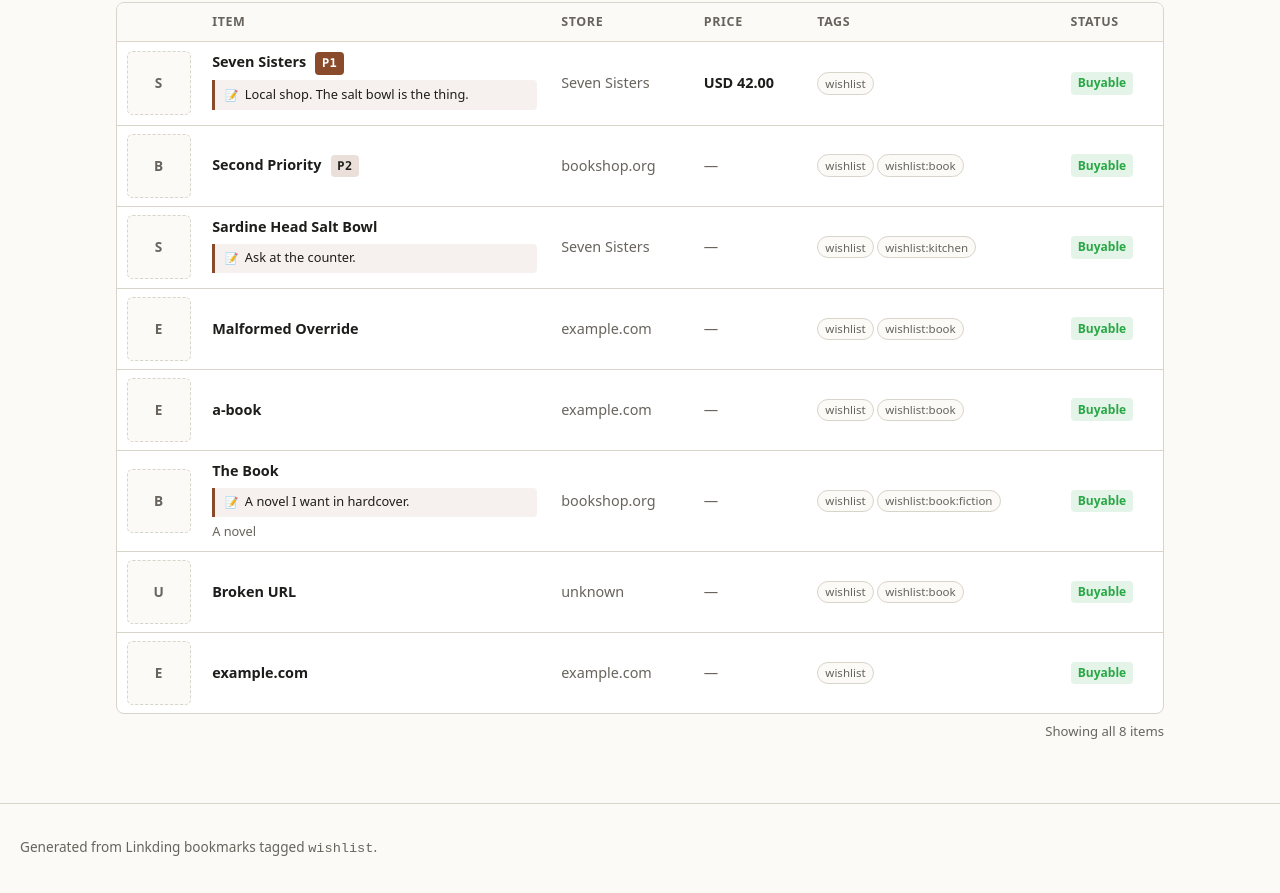
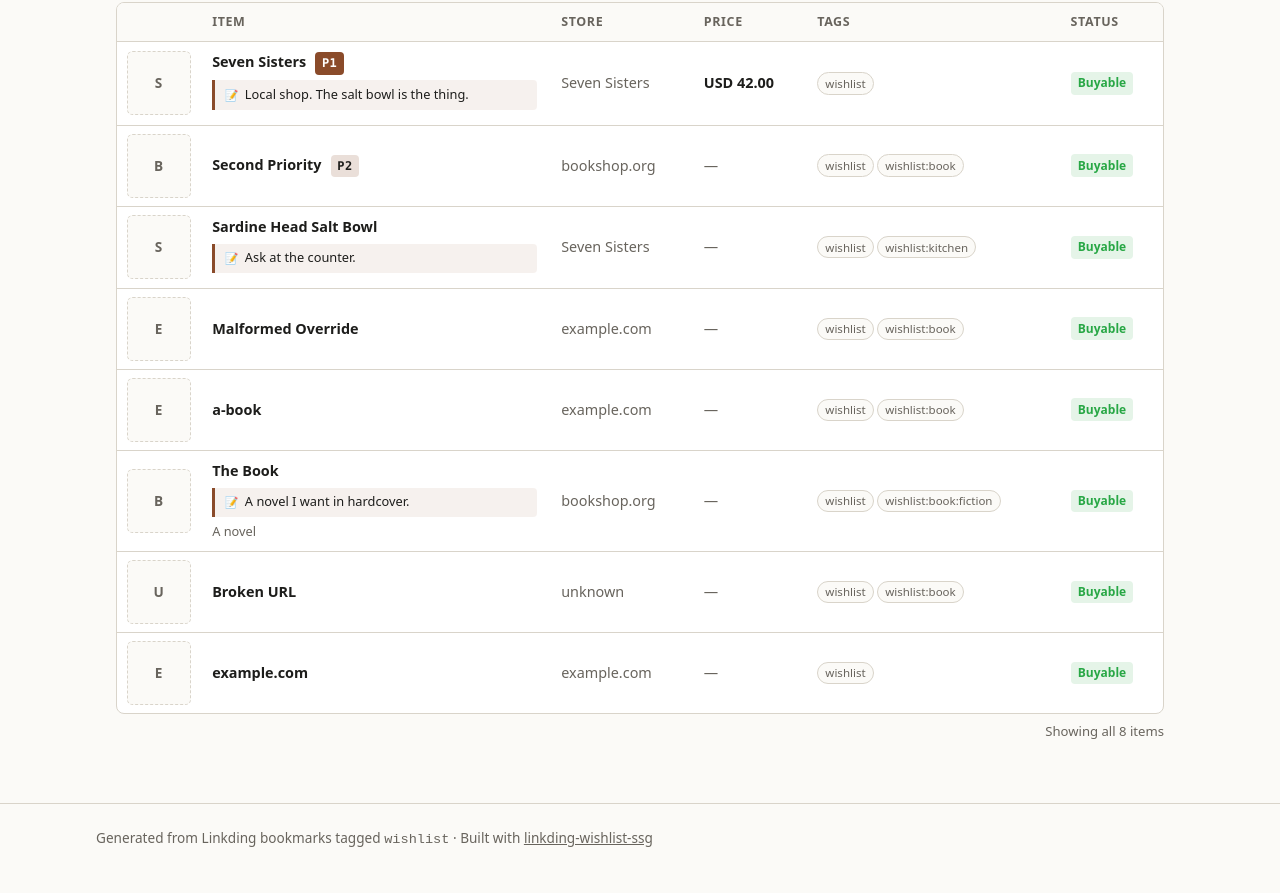
Before and after one commit to lmorchard/linkding-wishlist-ssg, a plain HTML site: page testdata/golden/index.html in a window 1280 px wide. Shown: the part 367-1260 px from the top of the page. Drawn offline with Linux system fonts and the light colour scheme; files that its build step writes are made by us from their sources; files whose address does not match are found by name.

Commit message:
fix: align footer margins with header and enrich with project link (#23)

```diff
--- a/internal/render/assets/style.css
+++ b/internal/render/assets/style.css
@@ -163,7 +163,25 @@ h2 a {
   border-top: 1px solid var(--border);
   color: var(--muted);
   font-size: 0.85rem;
-  padding: 1.25rem;
+  padding: 1.5rem 1.25rem 2.5rem;
+}
+
+.site-footer-inner {
+  margin: 0 auto;
+  max-width: 68rem;
+}
+
+.site-footer p {
+  margin: 0;
+}
+
+.site-footer a {
+  color: var(--muted);
+  text-decoration: underline;
+}
+
+.site-footer a:hover {
+  color: var(--accent);
 }
 
 .views,
--- a/testdata/golden/index.html
+++ b/testdata/golden/index.html
@@ -152,7 +152,9 @@
 
 </main>
 <footer class="site-footer">
-<p>Generated from Linkding bookmarks tagged <code>wishlist</code>.</p>
+<div class="site-footer-inner">
+<p>Generated from Linkding bookmarks tagged <code>wishlist</code> &middot; Built with <a href="https://github.com/lmorchard/linkding-wishlist-ssg" target="_blank" rel="noopener">linkding-wishlist-ssg</a></p>
+</div>
 </footer>
 </body>
 </html>
```
Also changed, not shown: internal/render/assets/layout.html (+3 -1 lines), testdata/golden/store-sevensisterspdx.com.html (+3 -1 lines), 1 other file.
